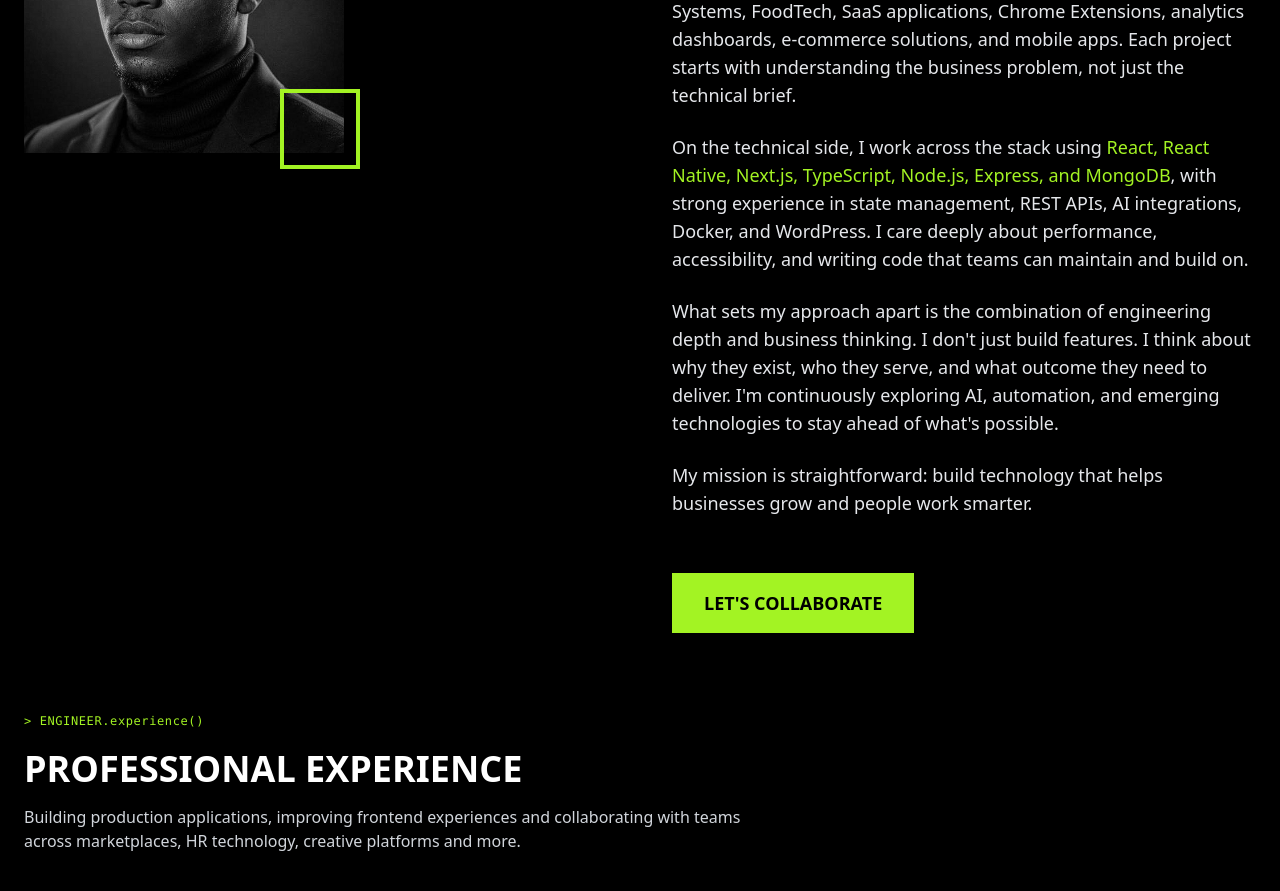
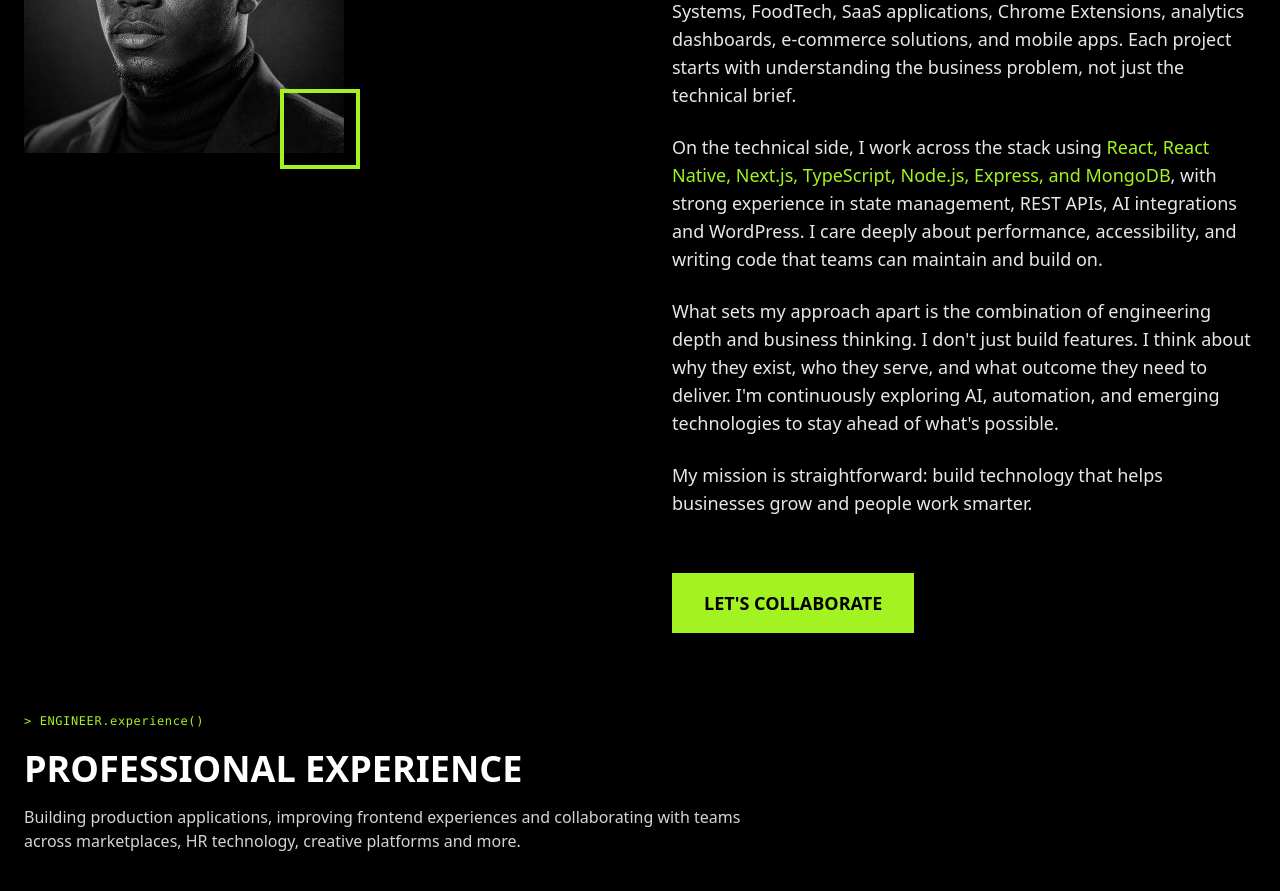
Before and after one commit to paulynson/portfolio, a React (Vite) app: page / in a window 1280 px wide. Shown: the part 4340-5231 px from the top of the page. Built offline with nearby package versions, Linux system fonts and the light colour scheme.

Commit message:
Remove Docker mentions from About descriptions

```diff
--- a/src/pages/About.tsx
+++ b/src/pages/About.tsx
@@ -170,7 +170,7 @@ function About() {
                 MongoDB
               </span>
               , with strong experience in state management, REST APIs, AI
-              integrations, Docker, and WordPress. I care deeply about
+              integrations and WordPress. I care deeply about
               performance, accessibility, and writing code that teams can
               maintain and build on.
             </p>
@@ -346,7 +346,7 @@ function About() {
                   and MongoDB
                 </span>
                 , with strong experience in state management, REST APIs, AI
-                integrations, Docker, and WordPress. I care deeply about
+                integrations and WordPress. I care deeply about
                 performance, accessibility, and writing code that teams can
                 maintain and build on.
               </p>
```
